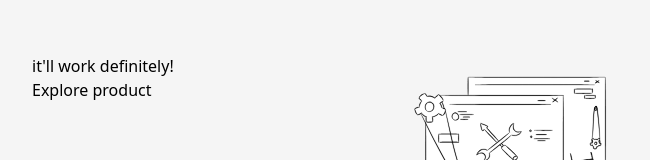
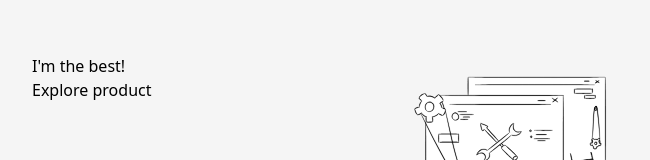
Before and after one commit to bwyx/g-intention, a Next.js app: page / in a window 1280 px wide. Shown: the part 223-383 px from the top of the page, without its empty margins (288-938 px from the left). Built offline with nearby package versions, Linux system fonts and the light colour scheme.

Commit message:
i'm the best

```diff
--- a/src/components/under-construction/UnderConstruction.js
+++ b/src/components/under-construction/UnderConstruction.js
@@ -9,7 +9,7 @@ const UnderConstruction = () => {
                 <div className="under-construction-container">
                     <div>
                         <div>
-                            <h1>it'll work definitely!</h1>
+                            <h1>I'm the best!</h1>
                             <h6>
                             </h6>
                             <button>Explore product</button>
```
